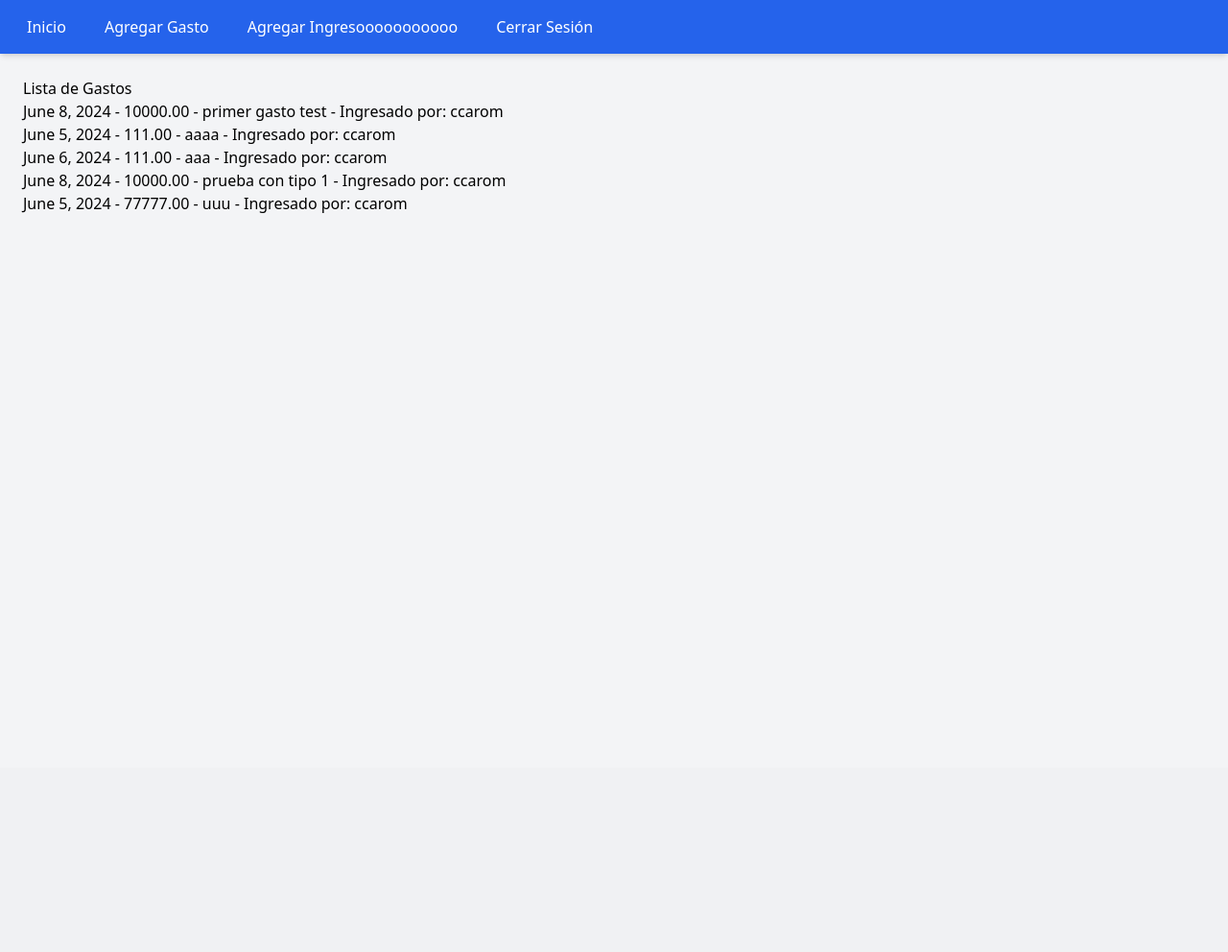
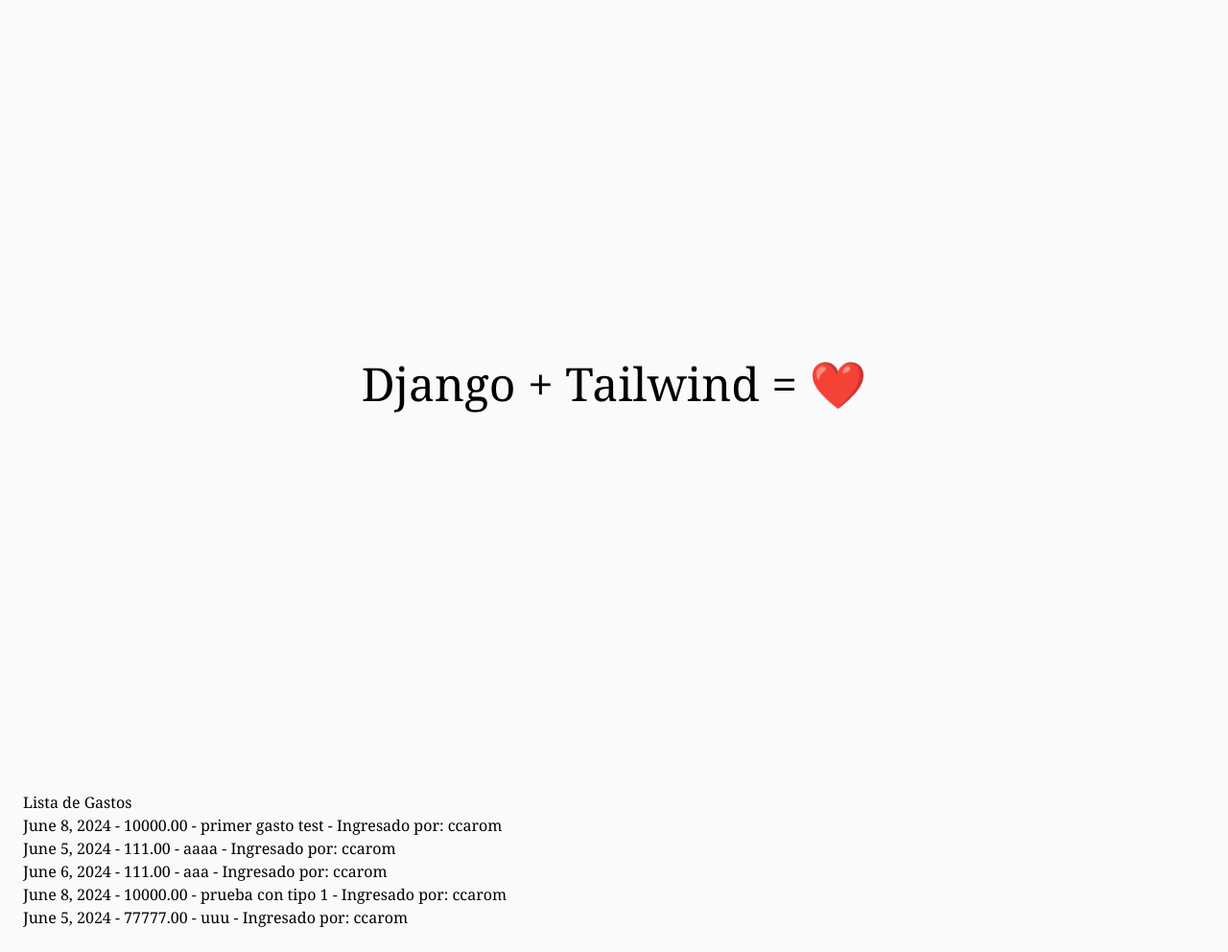
Before and after one commit to carloskaa/furniture-finance-management, a Django app: page /expenses/ in a window 1280 px wide. Shown: the whole page at 96% size. Before the commit the page ends 222 px from the top, so only its background shows below. Run offline with Django 5.2, Linux system fonts and the light colour scheme; a user stored in the database is signed in; data comes from the database, SQL or seed files in the repository; some libraries are stand-ins or nearby versions.

Commit message:
7777777778sy

```diff
--- a/theme/templates/base.html
+++ b/theme/templates/base.html
@@ -8,17 +8,12 @@
         <meta http-equiv="X-UA-Compatible" content="IE=edge">
         {% tailwind_css %}
 </head>
-<body class="bg-gray-100 font-sans leading-normal tracking-normal">
-    <nav class="bg-blue-600 p-4 shadow-md">
-        <div class="container mx-auto">
-            <ul class="flex space-x-4 text-white">
-                <li><a href="{% url 'home' %}" class="hover:bg-blue-700 px-3 py-2 rounded">Inicio</a></li>
-                <li><a href="{% url 'add_expense' %}" class="hover:bg-blue-700 px-3 py-2 rounded">Agregar Gasto</a></li>
-                <li><a href="{% url 'add_income' %}" class="hover:bg-blue-700 px-3 py-2 rounded">Agregar Ingresooooooooooo</a></li>
-                <li><a href="/logout_sesion" class="hover:bg-blue-700 px-3 py-2 rounded">Cerrar Sesión</a></li>
-            </ul>
-        </div>
-    </nav>
+<body class="bg-gray-50 font-serif leading-normal tracking-normal">
+    <div class="container mx-auto">
+        <section class="flex items-center justify-center h-screen">
+            <h1 class="text-5xl">Django + Tailwind = ❤️</h1>
+        </section>
+    </div>
     <div class="container mx-auto p-6">
         {% block content %}
         {% endblock %}
```
Also changed, not shown: theme/templates/base2.html (+3 -4 lines).
